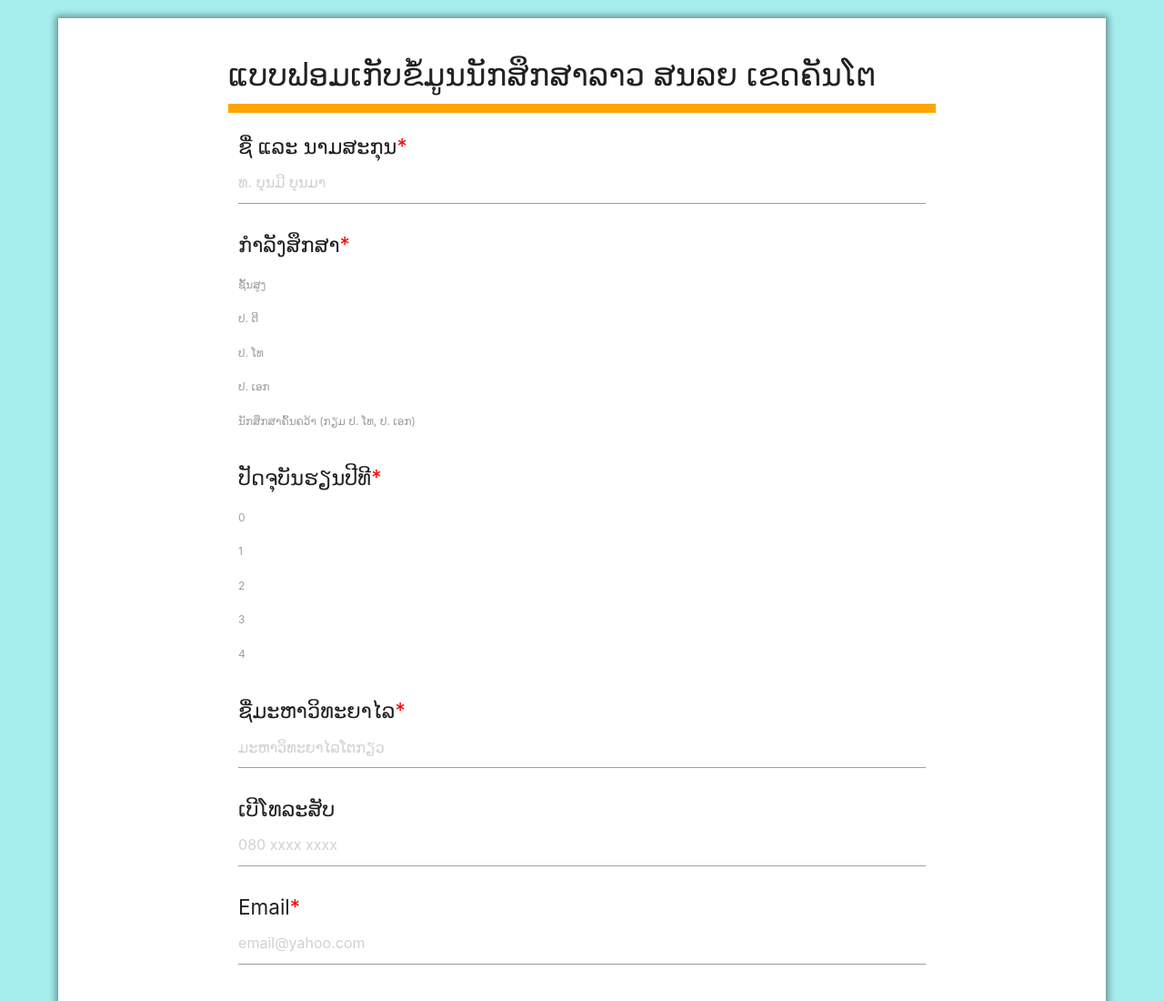
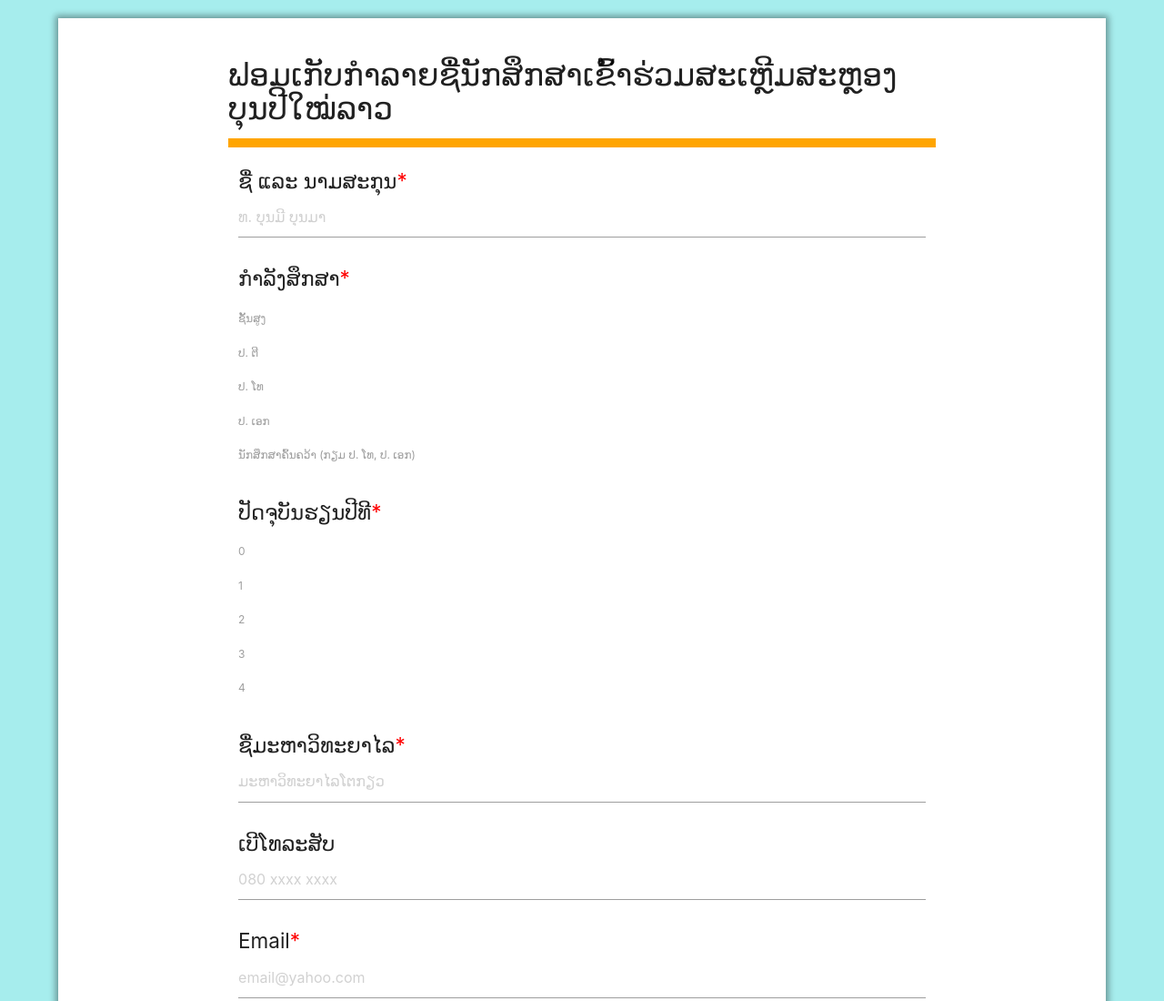
Before and after one commit to muaku/lsaj2017, a website built with webpack: page public/index.html in a window 1280 px wide. Shown: the top 1100 px of the page at 91% size. Built offline with nearby package versions, Linux system fonts and the light colour scheme.

Commit message:
V2 test3

```diff
--- a/public/index.html
+++ b/public/index.html
@@ -24,7 +24,7 @@
 <form id="form">
 
  <div class="row">
- 	<h4>ແບບຟອມເກັບຂໍ້ມູນນັກສຶກສາລາວ ສນລຍ ເຂດຄັນໂຕ</h4>
+ 	<h4>ຟອມເກັບກຳລາຍຊື່ນັກສຶກສາເຂົ້າຮ່ວມສະເຫຼີມສະຫຼອງບຸນປີໃໝ່ລາວ</h4>
 <div class="row" id="topbar">
 </div>
       <div class="row">
```
Also changed, not shown: public/dist/bundle.js.
